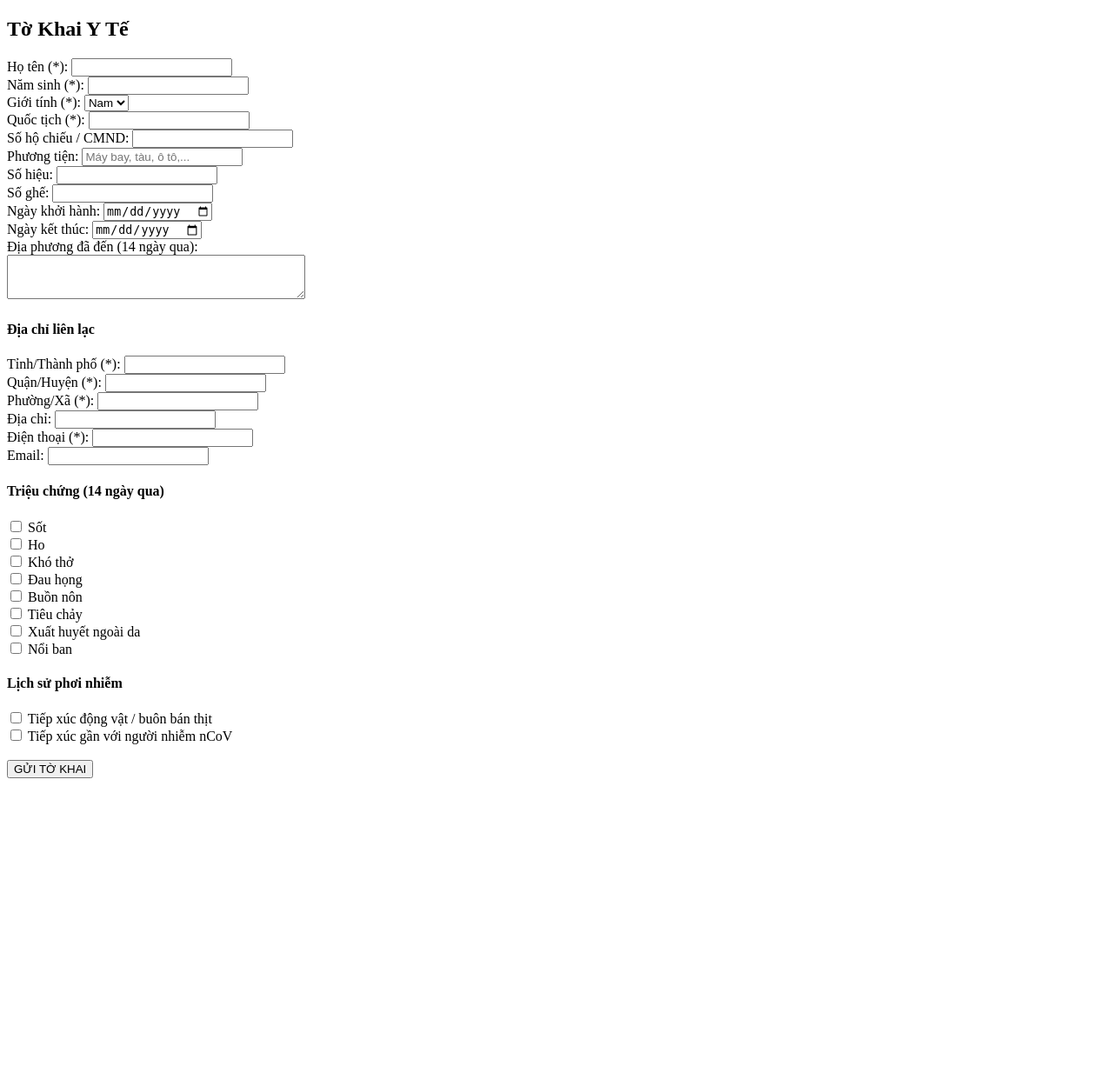
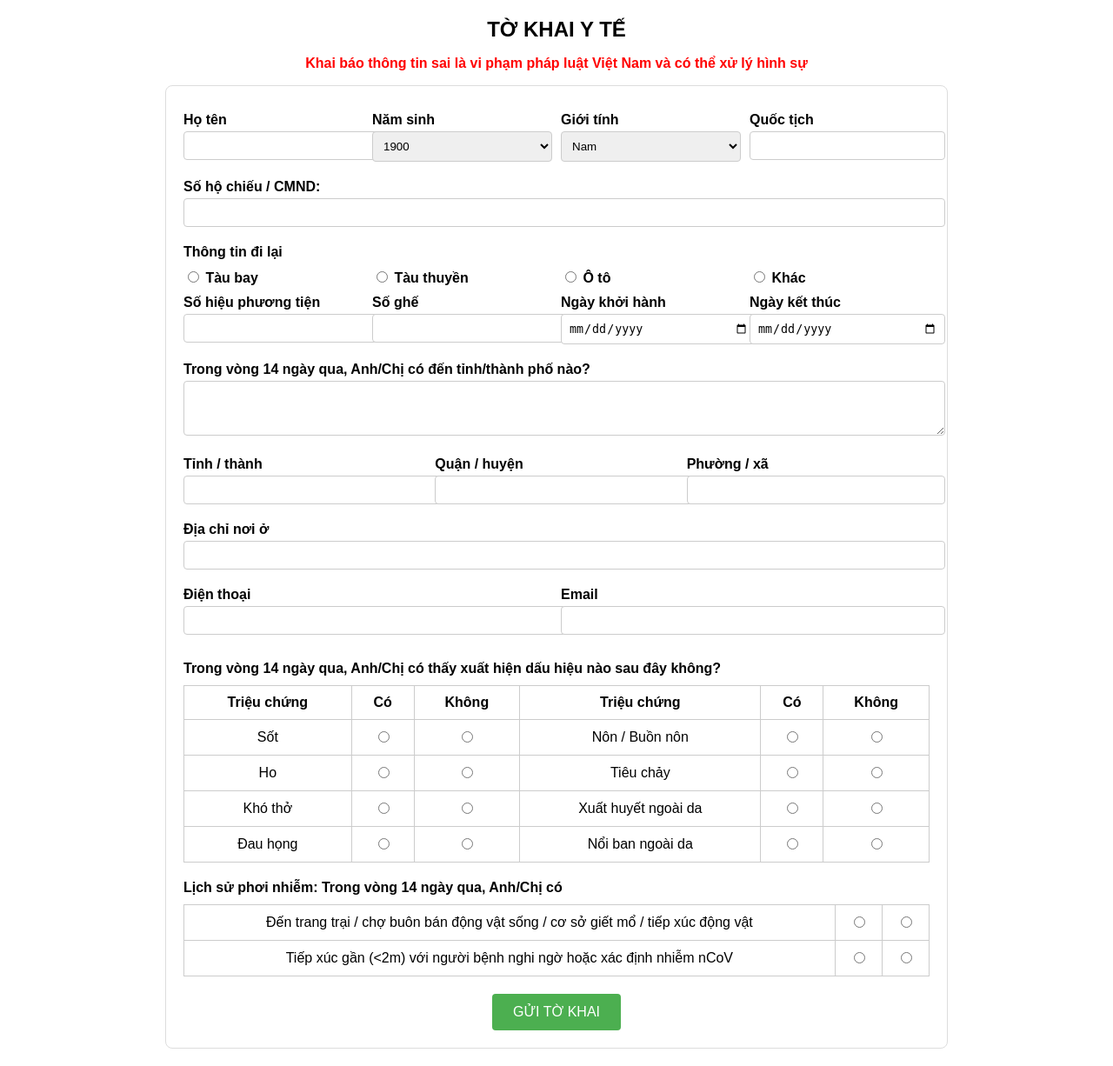
Before and after one commit to HoBaoTrung/module-4, a Spring app: page /form in a window 1280 px wide. Shown: the whole page at 87% size. Before the commit the page ends 895 px from the top, so only its background shows below. Run offline with Thymeleaf, Linux system fonts and the light colour scheme; the template is opened without the code that fills it, so the values that code supplies are empty.

Commit message:
[Bài tập] Xây dựng form tờ khai y tế

```diff
--- a/Data Binding - Form/Medical-Declaration/src/main/webapp/WEB-INF/views/form.html
+++ b/Data Binding - Form/Medical-Declaration/src/main/webapp/WEB-INF/views/form.html
@@ -1,81 +1,244 @@
 <!DOCTYPE html>
 <html xmlns:th="http://www.thymeleaf.org">
 <head>
-  <title>Tờ Khai Y Tế</title>
-  <meta charset="UTF-8"/>
+  <meta charset="UTF-8">
+  <title>Tờ khai y tế</title>
+  <style>
+    body {
+      font-family: Arial, sans-serif;
+      margin: 20px auto;
+      max-width: 900px;
+      color: #000;
+    }
+    h1 {
+      text-align: center;
+      font-size: 24px;
+    }
+    p.warning {
+      text-align: center;
+      color: red;
+      font-weight: bold;
+    }
+    form {
+      background: #fff;
+      padding: 20px;
+      border: 1px solid #ddd;
+      border-radius: 8px;
+    }
+    label {
+      display: block;
+      margin-top: 10px;
+      font-weight: bold;
+    }
+    input[type="text"], input[type="email"], input[type="date"], select, textarea {
+      width: 100%;
+      padding: 8px;
+      margin-top: 4px;
+      margin-bottom: 10px;
+      border: 1px solid #ccc;
+      border-radius: 4px;
+    }
+    .section {
+      margin-top: 20px;
+    }
+    .grid {
+      display: grid;
+      grid-template-columns: repeat(auto-fit, minmax(200px, 1fr));
+      gap: 10px;
+    }
+    table {
+      width: 100%;
+      border-collapse: collapse;
+      margin-top: 10px;
+    }
+    table, th, td {
+      border: 1px solid #ccc;
+    }
+    th, td {
+      padding: 10px;
+      text-align: center;
+    }
+    .submit-btn {
+      text-align: center;
+      margin-top: 20px;
+    }
+    button {
+      background-color: #4CAF50;
+      color: white;
+      padding: 12px 24px;
+      border: none;
+      border-radius: 4px;
+      cursor: pointer;
+      font-size: 16px;
+    }
+    button:hover {
+      background-color: #45a049;
+    }
+  </style>
 </head>
 <body>
-<h2>Tờ Khai Y Tế</h2>
-
-<div th:if="${errorMessage}" style="color:red;" th:utext="${errorMessage}"></div>
+<h1>TỜ KHAI Y TẾ</h1>
+<p class="warning">Khai báo thông tin sai là vi phạm pháp luật Việt Nam và có thể xử lý hình sự</p>
 
 <form th:action="@{/medical/submit}" th:object="${declaration}" method="post">
-  <input type="hidden" th:field="*{id}"/>
+  <div class="grid">
+    <div>
+      <label>Họ tên</label>
+      <input type="text" th:field="*{fullName}"/>
+    </div>
+    <div>
+      <label>Năm sinh</label>
+      <select th:field="*{birthYear}">
+        <option th:each="y : ${#numbers.sequence(1900, 2025)}" th:value="${y}" th:text="${y}"></option>
+      </select>
+    </div>
+    <div>
+      <label>Giới tính</label>
+      <select th:field="*{gender}">
+        <option value="Nam">Nam</option>
+        <option value="Nữ">Nữ</option>
+        <option value="Khác">Khác</option>
+      </select>
+    </div>
+    <div>
+      <label>Quốc tịch</label>
+      <input type="text" th:field="*{nationality}"/>
+    </div>
+  </div>
+    <label>Số hộ chiếu / CMND:</label>
+    <input type="text" th:field="*{passportNumber}"/><br/>
 
-  <label>Họ tên (*):</label>
-  <input type="text" th:field="*{fullName}"/><br/>
 
-  <label>Năm sinh (*):</label>
-  <input type="number" th:field="*{birthYear}"/><br/>
+  <label>Thông tin đi lại</label>
+  <div class="grid">
+    <label><input type="radio" th:field="*{vehicleType}" value="Tàu bay"/> Tàu bay</label>
+    <label><input type="radio" th:field="*{vehicleType}" value="Tàu thuyền"/> Tàu thuyền</label>
+    <label><input type="radio" th:field="*{vehicleType}" value="Ô tô"/> Ô tô</label>
+    <label><input type="radio" th:field="*{vehicleType}" value="Khác"/> Khác</label>
+  </div>
 
-  <label>Giới tính (*):</label>
-  <select th:field="*{gender}">
-    <option  value="male">Nam</option>
-    <option  value="female">Nữ</option>
-  </select><br/>
+  <div class="grid">
+    <div>
+      <label>Số hiệu phương tiện</label>
+      <input type="text" th:field="*{vehicleId}"/>
+    </div>
+    <div>
+      <label>Số ghế</label>
+      <input type="text" th:field="*{seatNumber}"/>
+    </div>
+    <div>
+      <label>Ngày khởi hành</label>
+      <input type="date" th:field="*{startDate}"/>
+    </div>
+    <div>
+      <label>Ngày kết thúc</label>
+      <input type="date" th:field="*{endDate}"/>
+    </div>
+  </div>
 
-  <label>Quốc tịch (*):</label>
-  <input type="text" th:field="*{nationality}"/><br/>
+  <label>Trong vòng 14 ngày qua, Anh/Chị có đến tỉnh/thành phố nào?</label>
+  <textarea th:field="*{visitedPlaces}" rows="3"></textarea>
 
-  <label>Số hộ chiếu / CMND:</label>
-  <input type="text" th:field="*{passportNumber}"/><br/>
+  <div class="grid">
+    <div>
+      <label>Tỉnh / thành</label>
+      <input type="text" th:field="*{province}"/>
+    </div>
+    <div>
+      <label>Quận / huyện</label>
+      <input type="text" th:field="*{district}"/>
+    </div>
+    <div>
+      <label>Phường / xã</label>
+      <input type="text" th:field="*{ward}"/>
+    </div>
+  </div>
 
-  <label>Phương tiện:</label>
-  <input type="text" th:field="*{vehicleType}" placeholder="Máy bay, tàu, ô tô,..."/><br/>
-  <label>Số hiệu:</label>
-  <input type="text" th:field="*{vehicleId}"/><br/>
-  <label>Số ghế:</label>
-  <input type="text" th:field="*{seatNumber}"/><br/>
+  <label>Địa chỉ nơi ở</label>
+  <input type="text" th:field="*{address}"/>
 
-  <label>Ngày khởi hành:</label>
-  <input type="date" th:field="*{startDate}"/><br/>
-  <label>Ngày kết thúc:</label>
-  <input type="date" th:field="*{endDate}"/><br/>
+  <div class="grid">
+    <div>
+      <label>Điện thoại</label>
+      <input type="text" th:field="*{phone}"/>
+    </div>
+    <div>
+      <label>Email</label>
+      <input type="email" th:field="*{email}"/>
+    </div>
+  </div>
 
-  <label>Địa phương đã đến (14 ngày qua):</label><br/>
-  <textarea th:field="*{visitedPlaces}" rows="3" cols="40"></textarea><br/>
+  <div class="section">
+    <label>Trong vòng 14 ngày qua, Anh/Chị có thấy xuất hiện dấu hiệu nào sau đây không?</label>
+    <table>
+      <thead>
+      <tr>
+        <th>Triệu chứng</th>
+        <th>Có</th>
+        <th>Không</th>
+        <th>Triệu chứng</th>
+        <th>Có</th>
+        <th>Không</th>
+      </tr>
+      </thead>
+      <tbody>
+      <tr>
+        <td>Sốt</td>
+        <td><input type="radio" th:field="*{fever}" value="true"/></td>
+        <td><input type="radio" th:field="*{fever}" value="false"/></td>
+        <td>Nôn / Buồn nôn</td>
+        <td><input type="radio" th:field="*{nausea}" value="true"/></td>
+        <td><input type="radio" th:field="*{nausea}" value="false"/></td>
+      </tr>
+      <tr>
+        <td>Ho</td>
+        <td><input type="radio" th:field="*{cough}" value="true"/></td>
+        <td><input type="radio" th:field="*{cough}" value="false"/></td>
+        <td>Tiêu chảy</td>
+        <td><input type="radio" th:field="*{diarrhea}" value="true"/></td>
+        <td><input type="radio" th:field="*{diarrhea}" value="false"/></td>
+      </tr>
+      <tr>
+        <td>Khó thở</td>
+        <td><input type="radio" th:field="*{breathDifficulty}" value="true"/></td>
+        <td><input type="radio" th:field="*{breathDifficulty}" value="false"/></td>
+        <td>Xuất huyết ngoài da</td>
+        <td><input type="radio" th:field="*{skinBleeding}" value="true"/></td>
+        <td><input type="radio" th:field="*{skinBleeding}" value="false"/></td>
+      </tr>
+      <tr>
+        <td>Đau họng</td>
+        <td><input type="radio" th:field="*{soreThroat}" value="true"/></td>
+        <td><input type="radio" th:field="*{soreThroat}" value="false"/></td>
+        <td>Nổi ban ngoài da</td>
+        <td><input type="radio" th:field="*{rash}" value="true"/></td>
+        <td><input type="radio" th:field="*{rash}" value="false"/></td>
+      </tr>
+      </tbody>
+    </table>
+  </div>
 
-  <h4>Địa chỉ liên lạc</h4>
-  <label>Tỉnh/Thành phố (*):</label>
-  <input type="text" th:field="*{province}"/><br/>
-  <label>Quận/Huyện (*):</label>
-  <input type="text" th:field="*{district}"/><br/>
-  <label>Phường/Xã (*):</label>
-  <input type="text" th:field="*{ward}"/><br/>
-  <label>Địa chỉ:</label>
-  <input type="text" th:field="*{address}"/><br/>
+  <div class="section">
+    <label>Lịch sử phơi nhiễm: Trong vòng 14 ngày qua, Anh/Chị có</label>
+    <table>
+      <tbody>
+      <tr>
+        <td>Đến trang trại / chợ buôn bán động vật sống / cơ sở giết mổ / tiếp xúc động vật</td>
+        <td><input type="radio" th:field="*{exposureToAnimal}" value="true"/></td>
+        <td><input type="radio" th:field="*{exposureToAnimal}" value="false"/></td>
+      </tr>
+      <tr>
+        <td>Tiếp xúc gần (&lt;2m) với người bệnh nghi ngờ hoặc xác định nhiễm nCoV</td>
+        <td><input type="radio" th:field="*{exposureToPatient}" value="true"/></td>
+        <td><input type="radio" th:field="*{exposureToPatient}" value="false"/></td>
+      </tr>
+      </tbody>
+    </table>
+  </div>
 
-  <label>Điện thoại (*):</label>
-  <input type="text" th:field="*{phone}"/><br/>
-  <label>Email:</label>
-  <input type="email" th:field="*{email}"/><br/>
-
-  <h4>Triệu chứng (14 ngày qua)</h4>
-  <label><input type="checkbox" th:field="*{fever}"/> Sốt</label><br/>
-  <label><input type="checkbox" th:field="*{cough}"/> Ho</label><br/>
-  <label><input type="checkbox" th:field="*{breathDifficulty}"/> Khó thở</label><br/>
-  <label><input type="checkbox" th:field="*{pain}"/> Đau họng</label><br/>
-  <label><input type="checkbox" th:field="*{nausea}"/> Buồn nôn</label><br/>
-  <label><input type="checkbox" th:field="*{diarrhea}"/> Tiêu chảy</label><br/>
-  <label><input type="checkbox" th:field="*{skinBleeding}"/> Xuất huyết ngoài da</label><br/>
-  <label><input type="checkbox" th:field="*{rash}"/> Nổi ban</label><br/>
-
-  <h4>Lịch sử phơi nhiễm</h4>
-  <label><input type="checkbox" th:field="*{exposureToAnimal}"/> Tiếp xúc động vật / buôn bán thịt</label><br/>
-  <label><input type="checkbox" th:field="*{exposureToPatient}"/> Tiếp xúc gần với người nhiễm nCoV</label><br/>
-
-  <br/>
-  <button type="submit">GỬI TỜ KHAI</button>
+  <div class="submit-btn">
+    <button type="submit">GỬI TỜ KHAI</button>
+  </div>
 </form>
 </body>
 </html>
```
Also changed, not shown: Data Binding - Form/Medical-Declaration/src/main/java/com/codegym/medicaldeclaration/MedicalDeclaration.java (+5 -5 lines).
